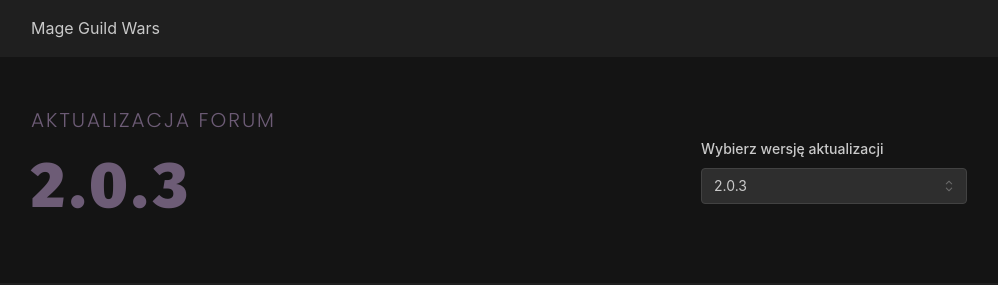
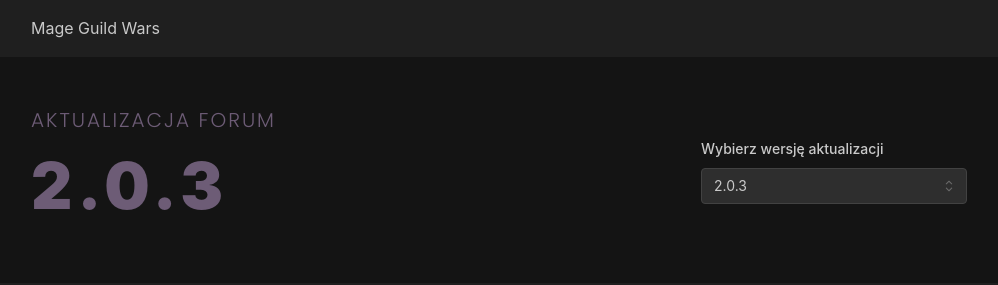
Before and after one commit to jakubwilk/forumgame-patchnotes, a React (Vite) app: page / in a window 1280 px wide. Shown: the top 285 px of the page, without its empty margins (141-1139 px from the left). Built offline with nearby package versions, Linux system fonts and the light colour scheme.

Commit message:
Change fonts

```diff
--- a/index.html
+++ b/index.html
@@ -10,12 +10,6 @@
       manifest.json provides metadata used when your web app is installed on a
       user's mobile device or desktop. See https://developers.google.com/web/fundamentals/web-app-manifest/
     -->
-    <link rel="preconnect" href="https://fonts.googleapis.com" />
-    <link rel="preconnect" href="https://fonts.gstatic.com" crossorigin />
-    <link
-      href="https://fonts.googleapis.com/css2?family=Merriweather:ital,wght@0,400;0,700;1,400;1,700&family=Poppins:ital,wght@0,200;0,400;0,600;1,400;1,600&display=swap"
-      rel="stylesheet"
-    />
     <link rel="manifest" href="/manifest.json" />
     <!--
       Notice the use of %PUBLIC_URL% in the tags above.
@@ -30,7 +24,7 @@
     <link rel="preconnect" href="https://fonts.googleapis.com" />
     <link rel="preconnect" href="https://fonts.gstatic.com" crossorigin />
     <link
-      href="https://fonts.googleapis.com/css2?family=Fira+Sans:wght@600;900&family=Poppins:wght@300;400;600&display=swap"
+      href="https://fonts.googleapis.com/css2?family=Merriweather:wght@300;400;700&family=Poppins:wght@300;400;600&display=swap"
       rel="stylesheet"
     />
   </head>
--- a/src/index.css
+++ b/src/index.css
@@ -6,13 +6,15 @@
 }
 
 :root {
-  --mgw-fira-sans-font: 'Fira Sans', sans-serif;
+  --mgw-merriweather-font: 'Merriweather', serif;
   --mgw-poppins-font: 'Poppins', sans-serif;
   --mgw-light-font-weight: 300;
   --mgw-regular-font-weight: 400;
   --mgw-bold-font-weight: 600;
+  --mgw-bolder-font-weight: 700;
   --mgw-black-font-weight: 900;
   --mgw-purple-light-color: #6d5c76;
+  --mgw-purple-light-border-color: #918199;
   /* --mgw-background-color: #140619; */
 }
 
```
